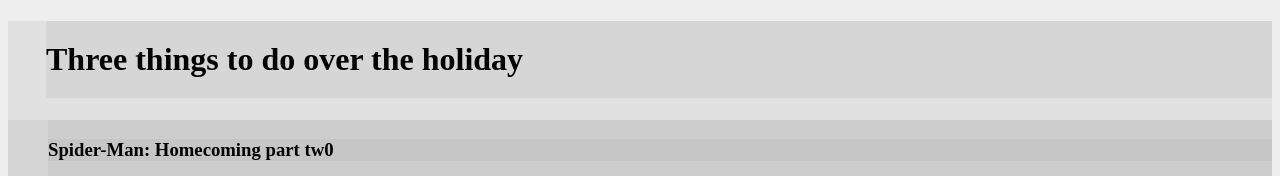
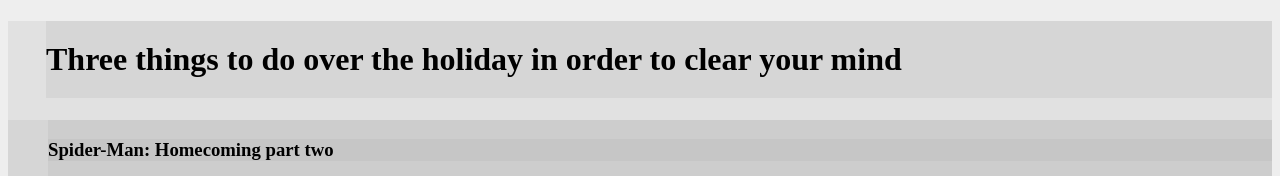
Before and after one commit to Mrumbutsa-Marion/css_project_0, a plain HTML site: page index.html in a window 1280 px wide. Shown: the top 176 px of the page. Drawn offline with Linux system fonts and the light colour scheme; grey boxes are pictures that could not be loaded.

Commit message:
made some new changes

```diff
--- a/index.html
+++ b/index.html
@@ -4,10 +4,10 @@
     <link rel="stylesheet" href="given.css">
   </head>
   <body>
-    <h1>Three things to do over the holiday</h1>
+    <h1>Three things to do over the holiday in order to clear your mind</h1>
       <ol>
         <li>
-          <h3>Spider-Man: Homecoming part tw0</h3>
+          <h3>Spider-Man: Homecoming part two</h3>
           <img src="http://bit.ly/spiderman_homecoming1" height="200" alt="Spider man">
           <p>
             This is probably one of Marvel's best movies. It's action packed and one you should definitely check out.
```
